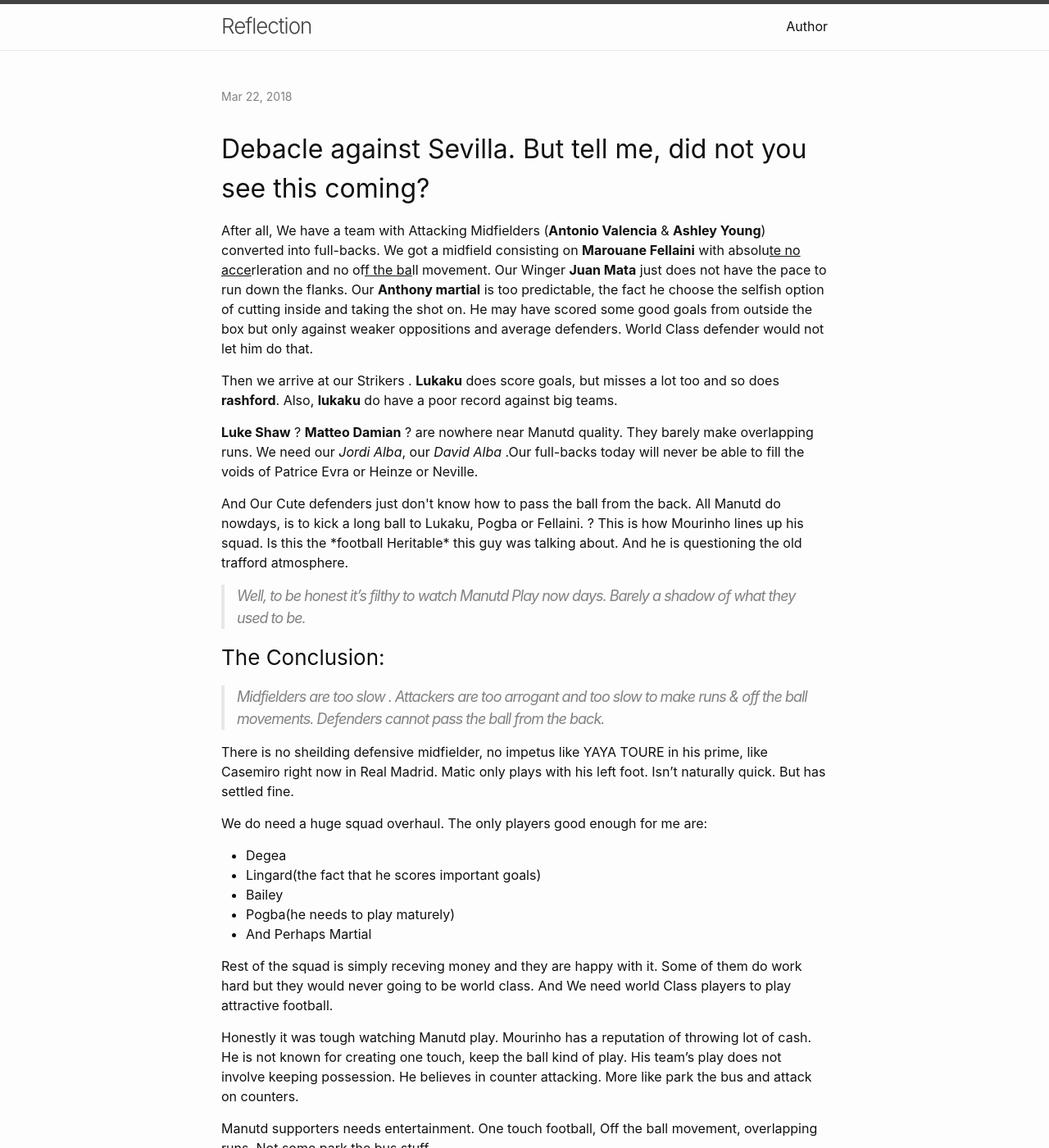
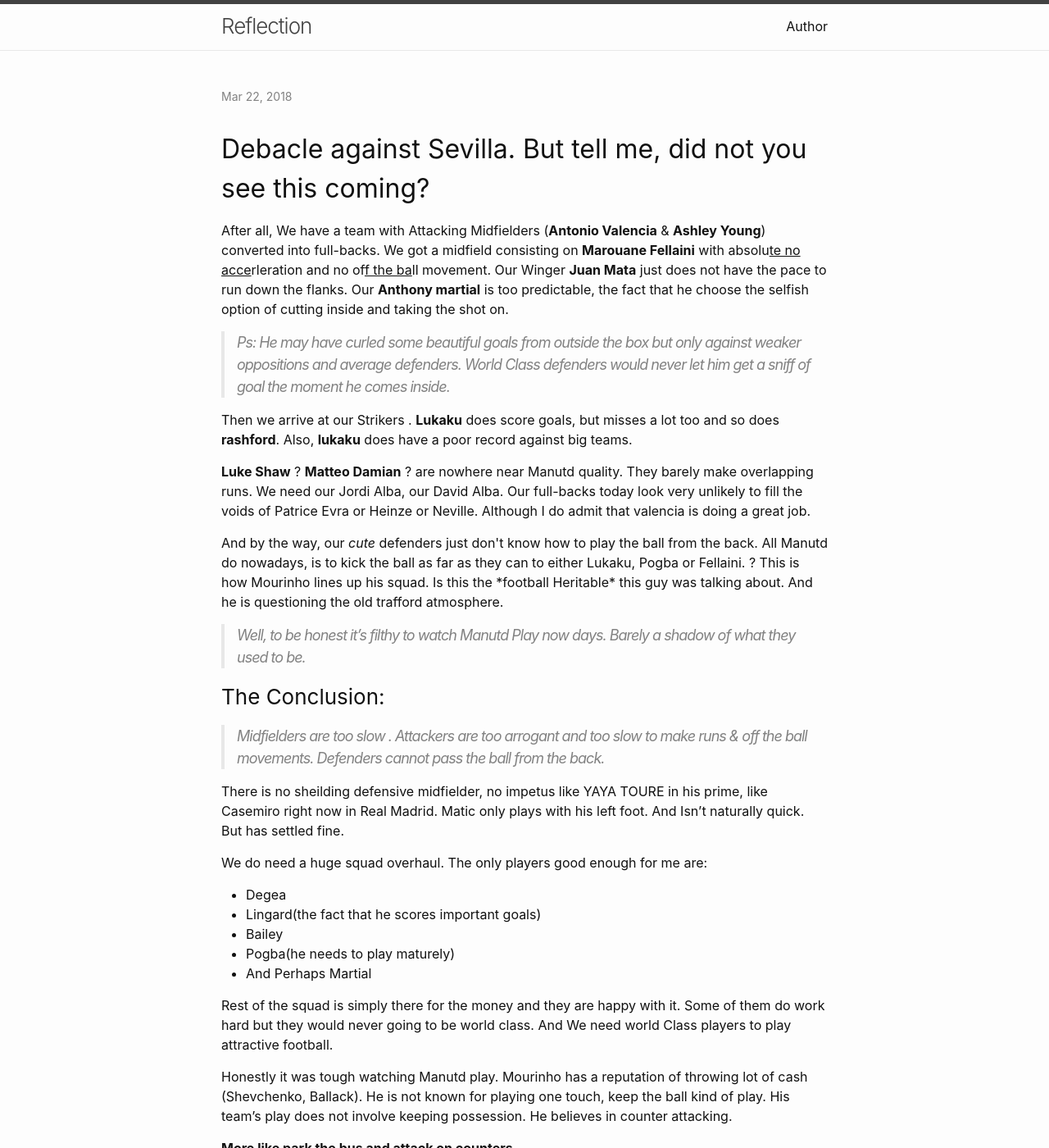
Before and after one commit to meadow-tulips/Myblog, a Jekyll site: the page built from _posts/2018-03-22-the-manutd-conundrum.markdown, in a window 1280 px wide and 1400 px high. Shown: the whole window at 82% size. Built offline with Jekyll 4.4.1, drawn with Linux system fonts in a browser that asks for light colours; some of the changed text lies outside the part shown.

Commit message:
Update 2018-03-22-the-manutd-conundrum.markdown

```diff
--- a/_posts/2018-03-22-the-manutd-conundrum.markdown
+++ b/_posts/2018-03-22-the-manutd-conundrum.markdown
@@ -7,16 +7,18 @@ categories: Football
 
 ## Debacle against Sevilla. But tell me, did not you see this coming?
 
-<p>After all, We have a team with Attacking Midfielders (<b>Antonio Valencia</b> & <b>Ashley Young</b>) converted into full-backs. We got a midfield consisting on <b>Marouane Fellaini</b> with absolu<u>te no acce</u>rleration and no of<u>f the ba</u>ll movement. Our Winger <b>Juan Mata</b> just does not have the pace to run down the flanks. Our <b>Anthony martial</b> is too predictable, the fact he choose the selfish option of cutting inside and taking the shot on. He may have scored some good goals from outside the box but only against weaker oppositions and average defenders. World Class defender would not let him do that.
+<p>After all, We have a team with Attacking Midfielders (<b>Antonio Valencia</b> & <b>Ashley Young</b>) converted into full-backs. We got a midfield consisting on <b>Marouane Fellaini</b> with absolu<u>te no acce</u>rleration and no of<u>f the ba</u>ll movement. Our Winger <b>Juan Mata</b> just does not have the pace to run down the flanks. Our <b>Anthony martial</b> is too predictable, the fact that he choose the selfish option of cutting inside and taking the shot on.
+</p>
+> Ps: He may have curled some beautiful goals from outside the box but only against weaker oppositions and average defenders. World Class defenders would never let him get a sniff of goal the moment he comes inside.
+
+
+<p>Then we arrive at our Strikers . <b>Lukaku</b> does score goals, but misses a lot too and so does <b>rashford</b>. Also, <b>lukaku</b> does have a poor record against big teams.
 </p>
 
-<p>Then we arrive at our Strikers . <b>Lukaku</b> does score goals, but misses a lot too and so does <b>rashford</b>. Also, <b>lukaku</b> do have a poor record against big teams.
+<p> <b>Luke Shaw</b> ? <b>Matteo Damian</b> ? are nowhere near Manutd quality. They barely make overlapping runs. We need our Jordi Alba, our David Alba. Our full-backs today look very unlikely to fill the voids of Patrice Evra or Heinze or Neville. Although I do admit that valencia is doing a great job.
 </p>
 
-<p> <b>Luke Shaw</b> ? <b>Matteo Damian</b> ? are nowhere near Manutd quality. They barely make overlapping runs. We need our <i>Jordi Alba</i>, our <i>David Alba</i> .Our full-backs today will never be able to fill the voids of Patrice Evra or Heinze or Neville.
-</p>
-<p>
-And Our Cute defenders just don't know how to pass the ball from the back. All Manutd do nowdays, is to kick a long ball to Lukaku, Pogba or Fellaini. ? This is how Mourinho lines up his squad. Is this the *football Heritable* this guy was talking about. And he is questioning the old trafford atmosphere.
+<p>And by the way, our <i>cute</i> defenders just don't know how to play the ball from the back. All Manutd do nowadays, is to kick the ball as far as they can to either Lukaku, Pogba or Fellaini. ? This is how Mourinho lines up his squad. Is this the *football Heritable* this guy was talking about. And he is questioning the old trafford atmosphere.
 </p>
 
 > Well, to be honest it's filthy to watch Manutd Play now days. Barely a shadow of what they used to be.
@@ -40,11 +42,12 @@ We do need a huge squad overhaul. The only players good enough for me are:
     <li>And Perhaps Martial</li>
  </ul>
 
-Rest of the squad is simply receving money and they are happy with it. Some of them do work hard but they would never going to be world class. And We need world Class players to play attractive football.
+Rest of the squad is simply there for the money and they are happy with it. Some of them do work hard but they would never going to be world class. And We need world Class players to play attractive football.
 </p>
 
-Honestly it was tough watching Manutd play. Mourinho has a reputation of throwing lot of cash. He is not known for creating one touch, keep the ball kind of play. His team's play does not involve keeping possession. He believes in counter attacking.
-More like park the bus and attack on counters.
+Honestly it was tough watching Manutd play. Mourinho has a reputation of throwing lot of cash (Shevchenko, Ballack). He is not known for playing one touch, keep the ball kind of play. His team's play does not involve keeping possession. He believes in counter attacking.
+
+**More like park the bus and attack on counters**.
 
 Manutd supporters needs entertainment. One touch football, Off the ball movement, overlapping runs.
 Not some park the bus stuff.
```
Also changed, not shown: other parts of _posts/2018-03-22-the-manutd-conundrum.markdown (+1 -1 lines).
